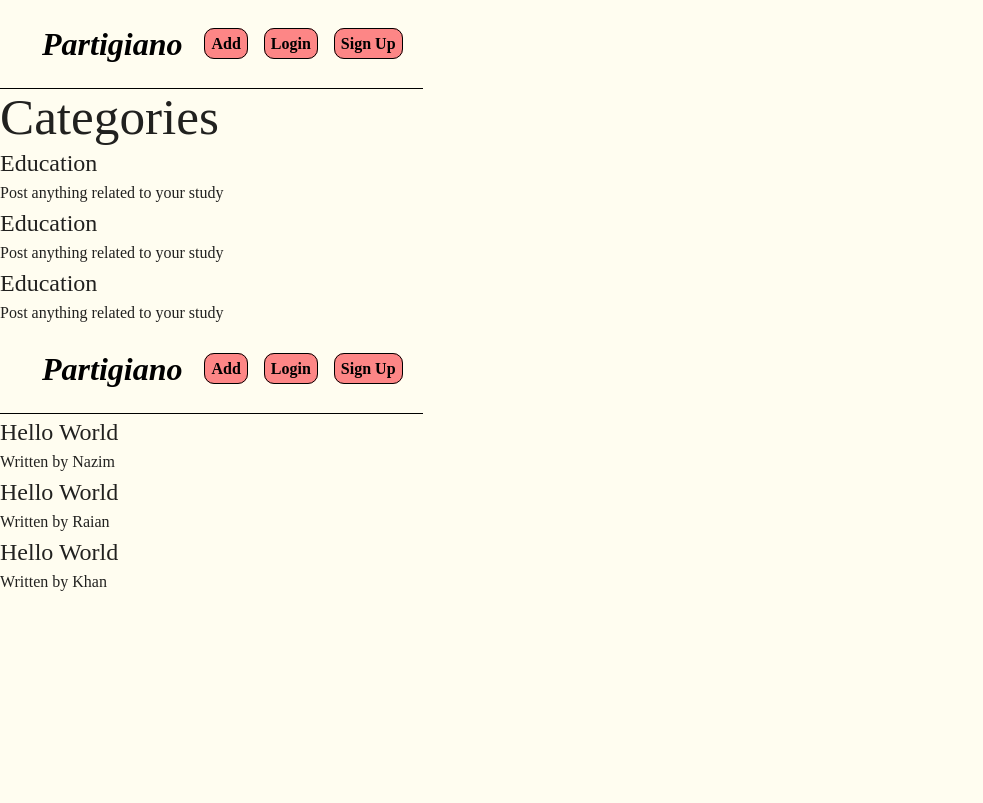
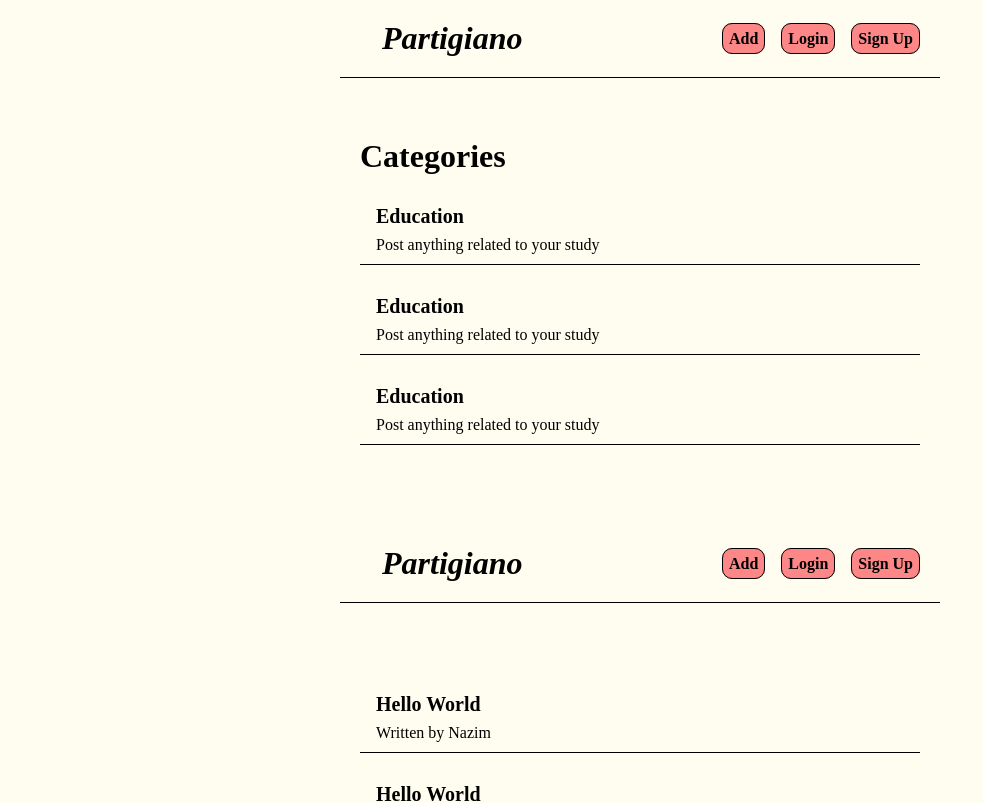
Before and after one commit to ARDhruvo/Partigiano, a React (Vite) app: page /category/Education in a window 1280 px wide. Shown: the top 803 px of the page, without its empty margins (0-983 px from the left). Built offline with nearby package versions, Linux system fonts and the light colour scheme.

Commit message:
fixed app.css

```diff
--- a/src/App.css
+++ b/src/App.css
@@ -5,8 +5,6 @@
   align-items: center;
   max-width: 600px;
   margin: 0 auto;
-  /* padding: 2rem; */
-  text-align: center;
   border-bottom: 1px solid black;
 
 }
@@ -37,27 +35,11 @@
   border-radius: 10px;
   background-color: hsl(0, 97%, 76%);
 }
-
-.btnLog {
-  /* flex-wrap: ; */
-  margin-top: 2em;
-  padding: 0.6em 6.5em;
-  text-align: center;
-}
-
-.btnSign {
-  /* flex-wrap: ; */
-  margin-top: 2em;
-  padding: 0.6em 6.2em;
-  text-align: center;
-.header-logo a:hover{
-  color: hsl(0, 0%, 30%);
-}
-
 .headerbtn a:hover{
   color: hsl(0, 0%, 20%);
   background-color: hsl(0, 97%, 86%);
 }
+
 /*--------homeBody---------*/
 .home-content{
   max-width: 600px;
@@ -95,6 +77,25 @@
   margin-bottom: 8px;
 }
 
+.btnLog {
+  /* flex-wrap: ; */
+  margin-top: 2em;
+  padding: 0.6em 6.5em;
+  text-align: center;
+}
+
+.btnSign {
+  /* flex-wrap: ; */
+  margin-top: 2em;
+  padding: 0.6em 6.2em;
+  text-align: center;
+.header-logo a:hover{
+  color: hsl(0, 0%, 30%);
+}
+
+
+
+
 .inactbtnLog {
   padding: 0.6em 4.8em;
   text-align: center;
--- a/src/index.css
+++ b/src/index.css
@@ -4,65 +4,4 @@
   box-sizing: border-box;
   font-family: 'Times New Roman', Times, serif;
   background-color: hsl(51, 100%, 97%);
-
-  line-height: 1.5;
-  font-weight: 400;
-
-  color-scheme: light dark;
-  color: hsla(0, 0%, 0%, 0.87);
-
-  font-synthesis: none;
-  text-rendering: optimizeLegibility;
-  -webkit-font-smoothing: antialiased;
-  -moz-osx-font-smoothing: grayscale;
 }
-
-body {
-  margin: 0;
-  display: flex;
-  place-items: top;
-  min-width: 320px;
-  min-height: 100vh;
-}
-
-header.logPage {
-  margin-top: 2.5em;
-}
-
-
-h1 {
-  font-size: 3.2em;
-  line-height: 1.1;
-  margin: 0px;
-}
-h2 {
-  margin: 0;
-}
-
-
-button {
-  margin-bottom: 2em;
-  border-radius: 8px;
-  border: 1px solid transparent;
-  padding: 0.6em 1.2em;
-  font-size: 1em;
-  font-weight: 500;
-  font-family: inherit;
-  background-color: hsla(0, 0%, 0%, 0.87);
-  cursor: pointer;
-  transition: border-color 0.25s;
-}
-button:hover {
-  background-color: hsla(0, 0%, 10%, 0.87);
-}
-button:focus,
-button:focus-visible {
-  outline: 4px auto -webkit-focus-ring-color;
-}
-button:active {
-  background-color: hsla(0, 0%, 20%, 0.87);
-}
-
-@media only screen and (max-width: 300px) {
-
-}
```
Also changed, not shown: 1 other file (tests, documents, lock files or other folders).
